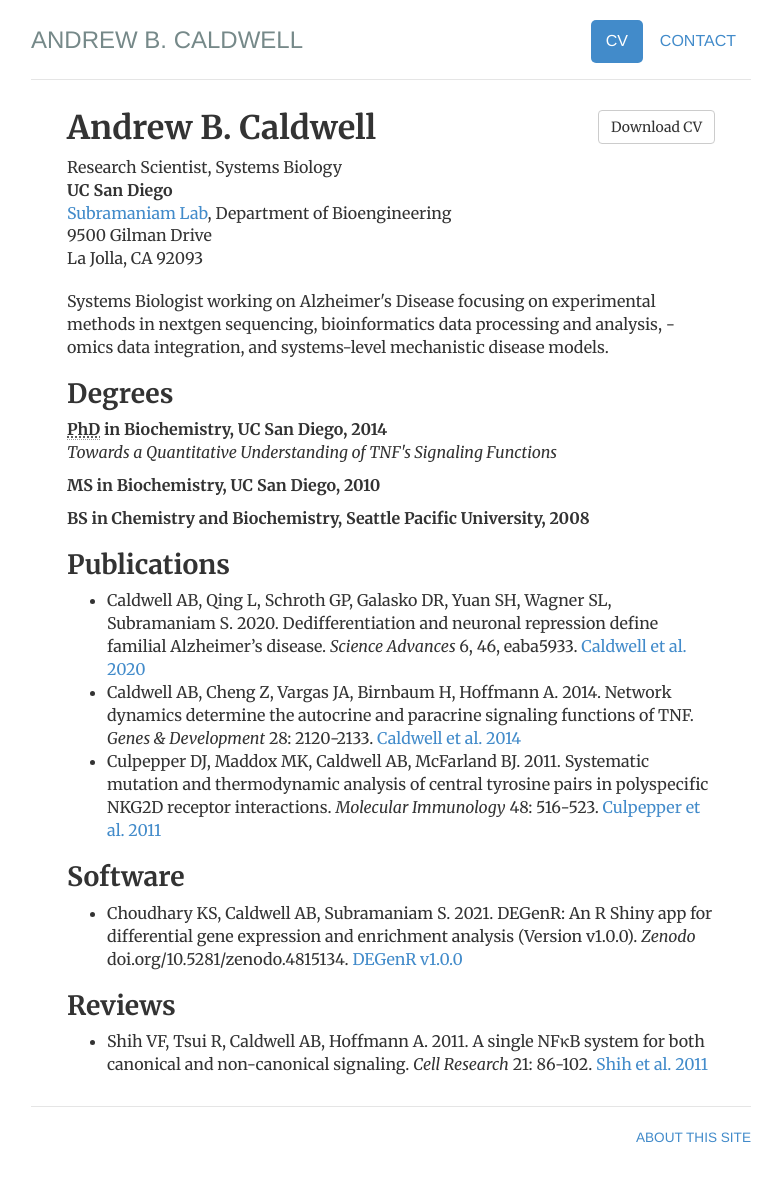
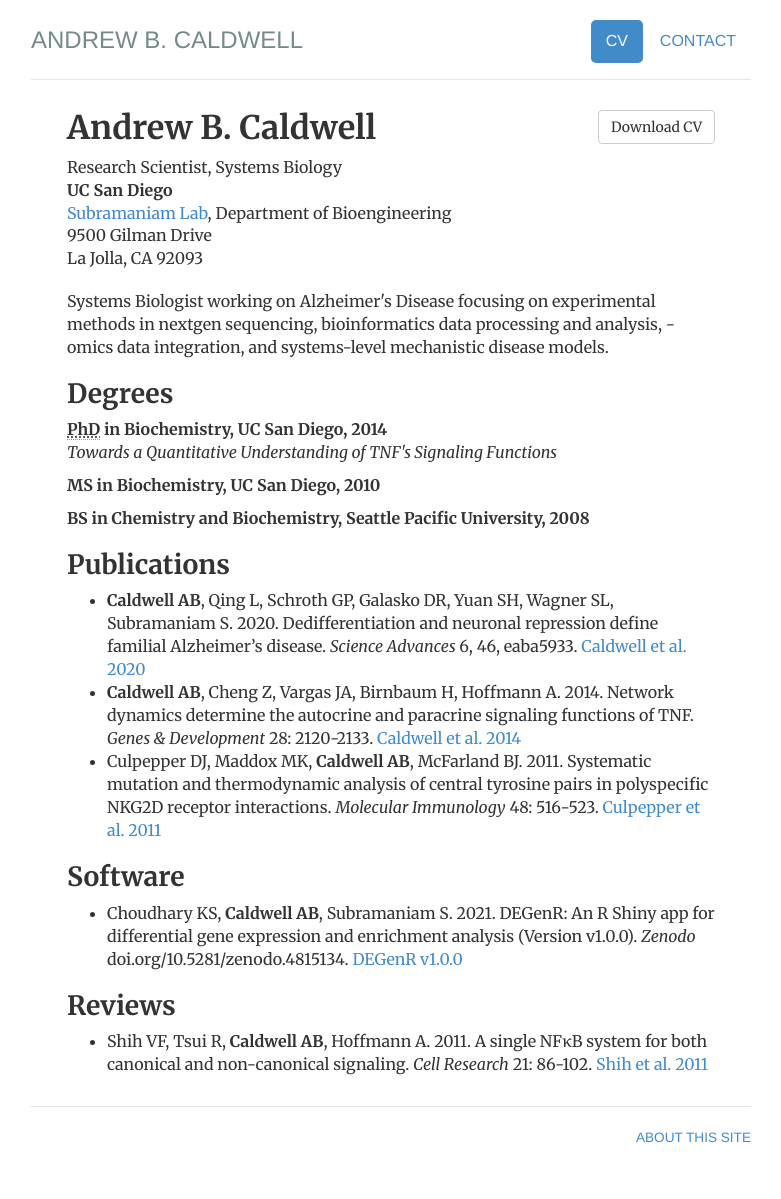
Before and after one commit to andrewbcaldwell/andrewbcaldwell.github.io, a Jekyll site: the page built from cv/index.html, in a window 1280 px wide. Shown: the whole page, without its empty margins (249-1030 px from the left). Built offline with Jekyll 4.4.1, drawn with Linux system fonts in a browser that asks for light colours.

```diff
--- a/cv/index.html
+++ b/cv/index.html
@@ -33,16 +33,16 @@ description: Current CV for Andrew B. Caldwell.
 
 				<h2>Publications</h2>
 				<ul>
-				<li>Caldwell AB, Qing L, Schroth GP, Galasko DR, Yuan SH, Wagner SL, Subramaniam S. 2020. Dedifferentiation and neuronal repression define familial Alzheimer’s disease. <i>Science Advances</i> 6, 46, eaba5933. <a href="https://advances.sciencemag.org/content/6/46/eaba5933">Caldwell et al. 2020</a></li>
-				<li>Caldwell AB, Cheng Z, Vargas JA, Birnbaum H, Hoffmann A. 2014. Network dynamics determine the autocrine and paracrine signaling functions of TNF. <i>Genes & Development</i> 28: 2120-2133. <a href="http://genesdev.cshlp.org/content/28/19/2120.full">Caldwell et al. 2014</a></li>
-				<li>Culpepper DJ, Maddox MK, Caldwell AB, McFarland BJ. 2011. Systematic mutation and thermodynamic analysis of central tyrosine pairs in polyspecific NKG2D receptor interactions. <i>Molecular Immunology</i> 48: 516-523. <a href="https://www.sciencedirect.com/science/article/pii/S0161589010005870?via%3Dihub">Culpepper et al. 2011</a></li>
+				<li><b>Caldwell AB</b>, Qing L, Schroth GP, Galasko DR, Yuan SH, Wagner SL, Subramaniam S. 2020. Dedifferentiation and neuronal repression define familial Alzheimer’s disease. <i>Science Advances</i> 6, 46, eaba5933. <a href="https://advances.sciencemag.org/content/6/46/eaba5933">Caldwell et al. 2020</a></li>
+				<li><b>Caldwell AB</b>, Cheng Z, Vargas JA, Birnbaum H, Hoffmann A. 2014. Network dynamics determine the autocrine and paracrine signaling functions of TNF. <i>Genes & Development</i> 28: 2120-2133. <a href="http://genesdev.cshlp.org/content/28/19/2120.full">Caldwell et al. 2014</a></li>
+				<li>Culpepper DJ, Maddox MK, <b>Caldwell AB</b>, McFarland BJ. 2011. Systematic mutation and thermodynamic analysis of central tyrosine pairs in polyspecific NKG2D receptor interactions. <i>Molecular Immunology</i> 48: 516-523. <a href="https://www.sciencedirect.com/science/article/pii/S0161589010005870?via%3Dihub">Culpepper et al. 2011</a></li>
                 		</ul>
 				<h2>Software</h2>
 				<ul>
-				<li>Choudhary KS, Caldwell AB, Subramaniam S. 2021. DEGenR: An R Shiny app for differential gene expression and enrichment analysis (Version v1.0.0). <i>Zenodo</i> doi.org/10.5281/zenodo.4815134. <a href="http://doi.org/10.5281/zenodo.4815134">DEGenR v1.0.0</a></li>
+				<li>Choudhary KS, <b>Caldwell AB</b>, Subramaniam S. 2021. DEGenR: An R Shiny app for differential gene expression and enrichment analysis (Version v1.0.0). <i>Zenodo</i> doi.org/10.5281/zenodo.4815134. <a href="http://doi.org/10.5281/zenodo.4815134">DEGenR v1.0.0</a></li>
 				</ul>
 				<h2>Reviews</h2>
 				<ul>
-				<li>Shih VF, Tsui R, Caldwell AB, Hoffmann A. 2011. A single NFκB system for both canonical and non-canonical signaling. <i>Cell Research</i> 21: 86-102. <a href="https://www.ncbi.nlm.nih.gov/pmc/articles/PMC3193412/">Shih et al. 2011</a></li>
+				<li>Shih VF, Tsui R, <b>Caldwell AB</b>, Hoffmann A. 2011. A single NFκB system for both canonical and non-canonical signaling. <i>Cell Research</i> 21: 86-102. <a href="https://www.ncbi.nlm.nih.gov/pmc/articles/PMC3193412/">Shih et al. 2011</a></li>
 				</li>
 </div>
```
